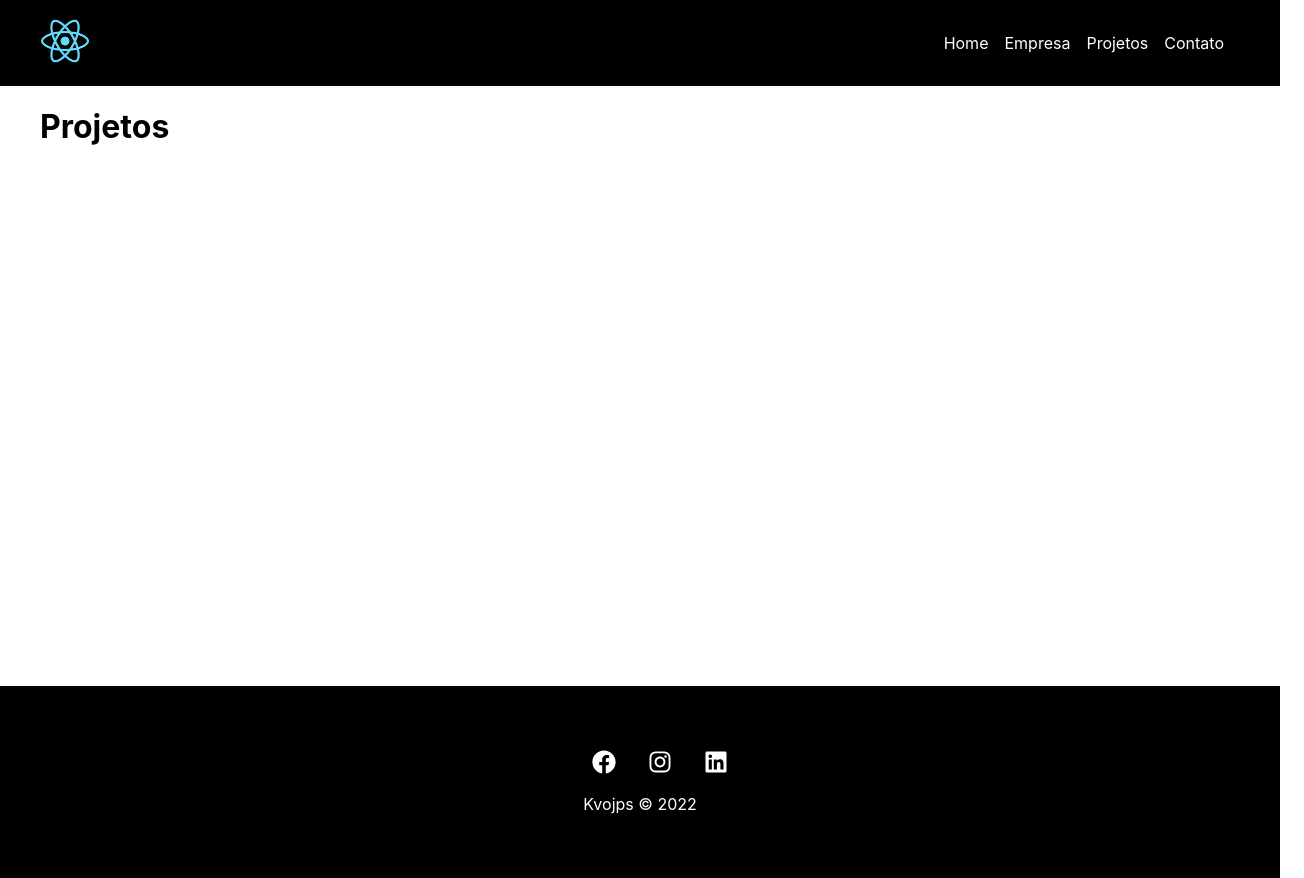
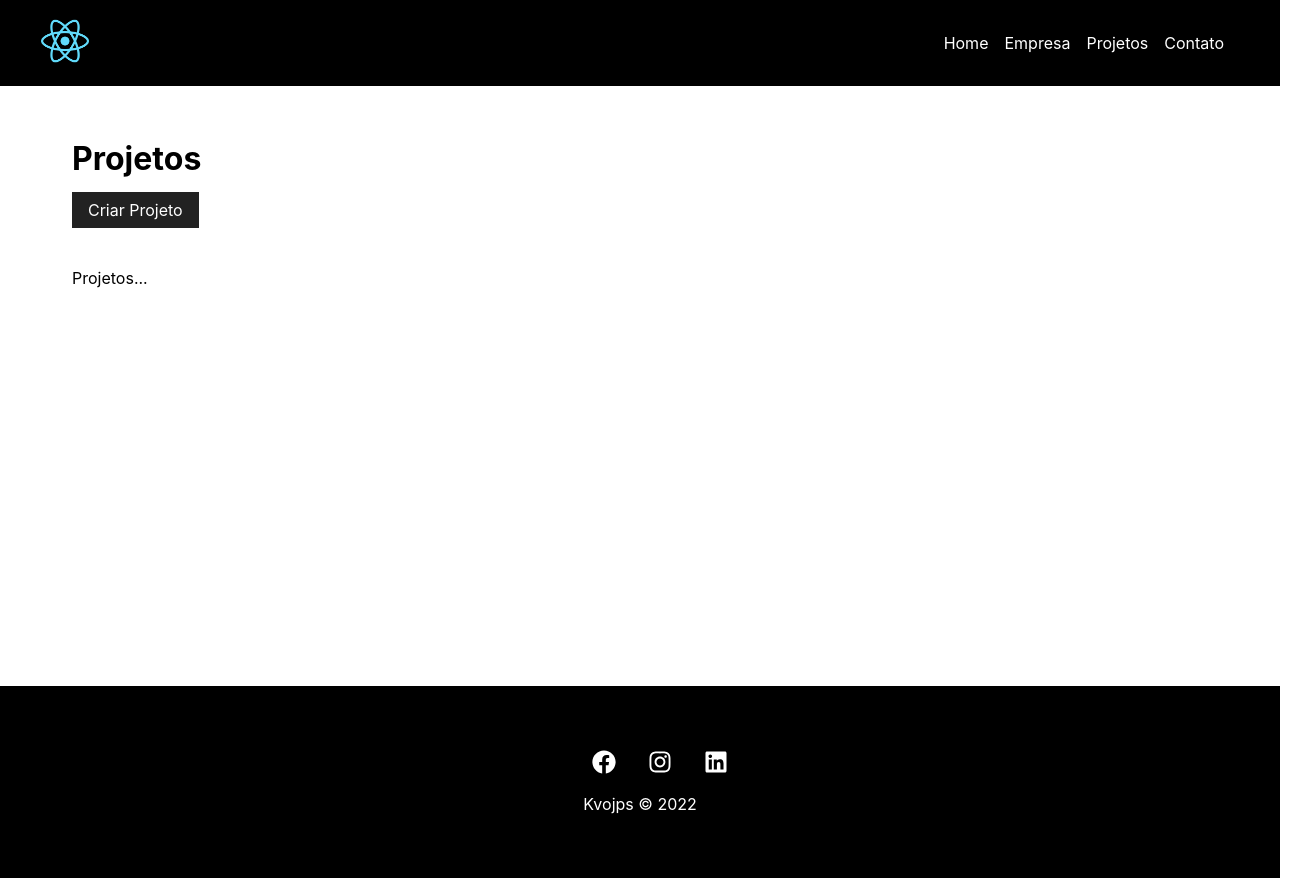
Before and after one commit to kvojps/gerenciador-projetos-react, a React (Create React App) app: page /projects in a window 1280 px wide. Shown: the whole page, 1304 px wide, since content can reach past the window. Built offline with nearby package versions, Linux system fonts and the light colour scheme.

Commit message:
preparando componente de projetos para receber os projetos via api

```diff
--- a/src/components/pages/Projects.js
+++ b/src/components/pages/Projects.js
@@ -1,5 +1,9 @@
 import Message from '../layout/Message'
 import {useLocation} from 'react-router-dom'
+
+import styles from './assets/Projects.module.css'
+import Container from '../layout/Container'
+import LinkButton from '../layout/LinkButton'
 
 function Projects() {
 
@@ -10,9 +14,16 @@ function Projects() {
     }
 
     return(
-        <div>
-            <h1>Projetos</h1>
+        <div className={styles.project_container}>
+            <div className={styles.title_container}>
+                <h1>Projetos</h1>
+                <LinkButton to="/newproject" text="Criar Projeto"/>
+            </div>
             {message && <Message type="success" msg={message} />}
+            <Container customClass="start">
+                <p>Projetos...</p>
+            </Container>
+
         </div>
     )
 }
--- /dev/null
+++ b/src/components/pages/assets/Projects.module.css
@@ -0,0 +1,7 @@
+.project_container {
+    padding: 2em;
+}
+
+.title_container {
+    margin-bottom: 2em;
+}
```
